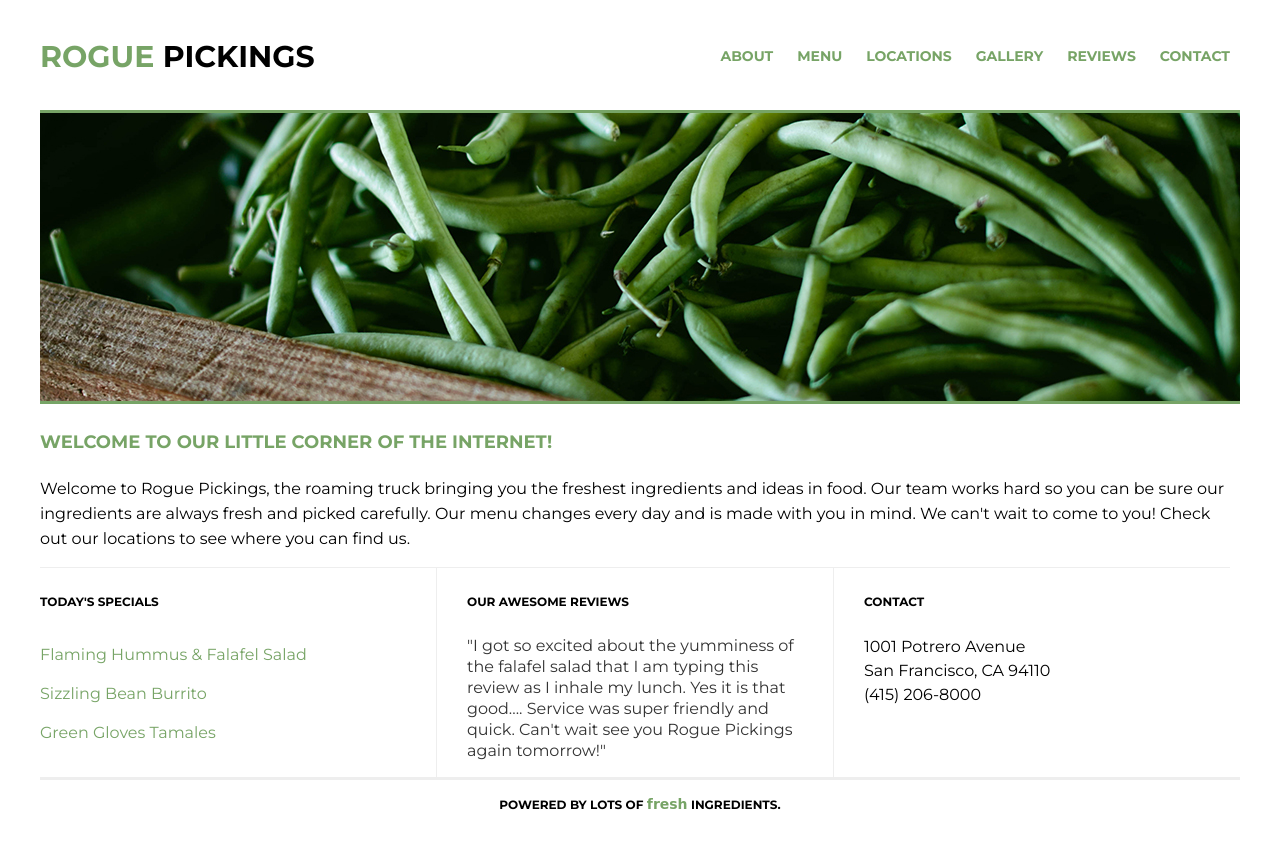
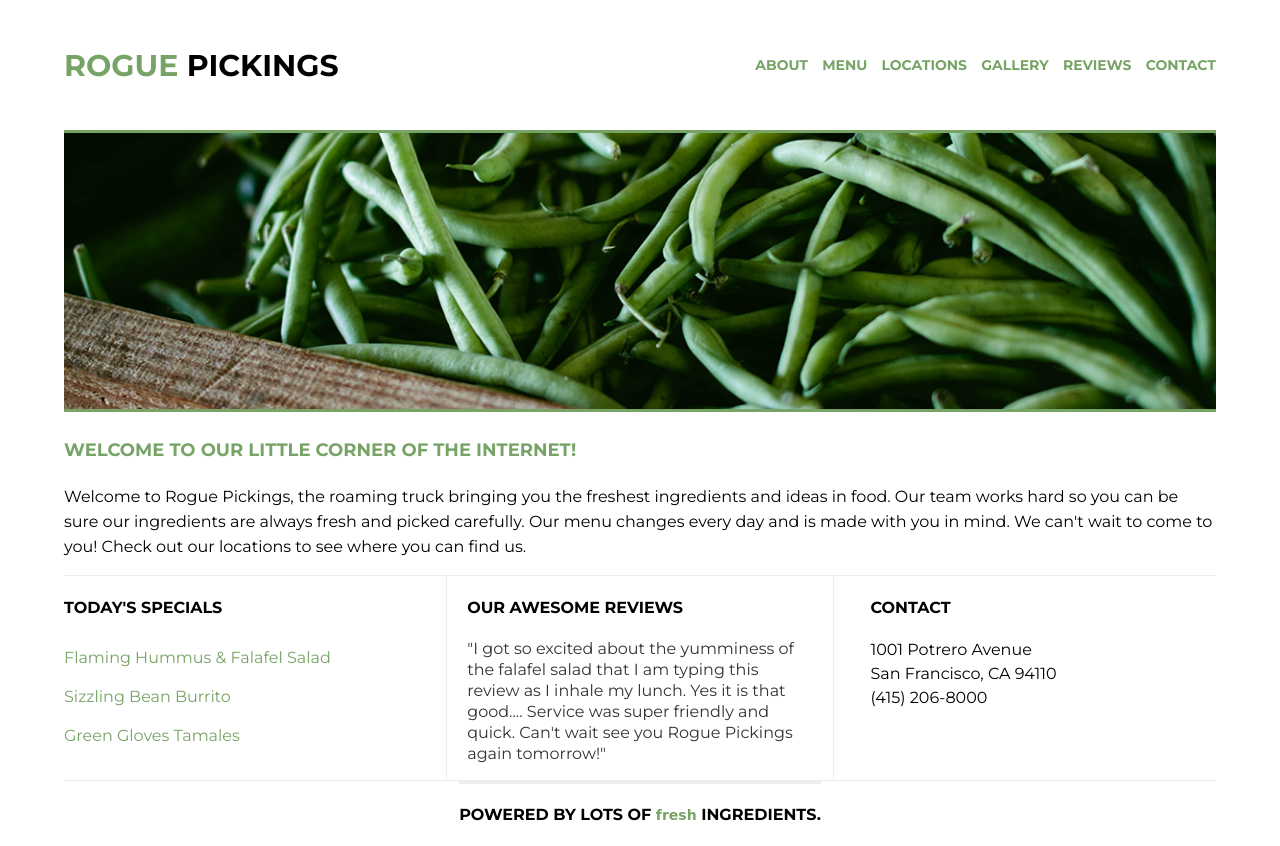
Before and after one commit to regine-tiu/rogue-pickings-flex, a plain HTML site: page index.html in a window 1280 px wide. Drawn offline with Linux system fonts and the light colour scheme; a web font is replaced by a local one.

Commit message:
reponsiveness included

```diff
--- a/css/main.css
+++ b/css/main.css
@@ -1,10 +1,23 @@
+html {
+	font-size: 16px;
+}
+
 body {
 	font-family: 'Montserrat', Helvetica, Arial, sans-serif;
+	display: flex;
+	justify-content: center;
+	align-items: center;
+	font-size: 1em;
 }
 
 .container{
 	max-width: 1200px;
 	margin: 0 auto;
+	width: 90%;
+	display: flex;
+	justify-content: center;
+	align-items: center;
+	flex-flow: row wrap;
 }
 
 h1,
@@ -15,45 +28,41 @@ h4 {
 	text-transform: uppercase;
 	font-weight: 700;
 }
-h1 {
-	font-size: 30px;
-}
-h2 {
-    font-size: 24px;
-}
-h3 {
-	font-size: 18px;
-}
-h4 {
-	font-size: 12px;
-}
+
 
 p {
-	font-size: 14px;
+	font-size: 0.875em;
 	line-height: 21px;
-    padding: 0 30px;
 }
 
 /*The widths are in a percentage!*/
 header {
-	height: 110px;
 	border-bottom: 3px solid #77a466;
+	text-align: center;
+	width: 100%;
 	margin: 0 auto;
+	display: flex;
+	justify-content: center;
+	align-items: center;
+	flex-flow: row wrap;
 }
 
 header h1 {
-	float: left;
+	font-size: 1.875em;
 	margin: 0;
-	padding: 38px 0;
+	padding: 38px 20px 20px 20px;
+	width: 100%;
 }
+
 header h1 span {
 	color: #77a466;
 }
 
 header nav {
-	float: right;
 	padding: 46px 0;
+	width: 100%;
 }
+
 header nav ul {
 	margin: 0;
 	padding: 0;
@@ -61,9 +70,9 @@ header nav ul {
 header nav ul li {
 	text-transform: uppercase;
 	font-weight: 700;
-	font-size: 14px;
-	padding: 0 10px;
-	display: inline;
+	font-size: 0.875em;
+	padding: 10px 0;
+	list-style: none;
 }
 header nav ul li a{
 	text-decoration: none;
@@ -73,55 +82,35 @@ header nav ul li a{
 /*The widths are in a percentage!*/
 .top-section,
 .bottom-section {
-	margin: 0 auto;
-	clear: both;
+	display: flex;
+	justify-content: center;
+	align-items: center;
+	flex-flow: row wrap;
 }
 
-.main-image {
-	height: auto;
-	float: left;
-}
 .main-image img {
 	width: 100%;
 	border-bottom: 3px solid #77a466;
 }
 
-.main-title {
-	height: auto;
-	float: left;
-}
 .main-title h3 {
 	text-align: left;
 	padding: 5px 0;
 	color: #77a466;
+	font-size: 1.125em;
 }
+
 .main-title p {
 	padding: 0;
-	font-size: 16px;
-	line-height: 25px;
+	font-size: 1em;
+	line-height: 1.5625em;
 }
 
 .section-one,
 .section-two,
 .section-three {
-	width: 33%;
-	height: auto;
-	float: left;
+	width: 100%;
 	border-top: 1px solid #eee;
-}
-
-.section-one h4 {
-	padding: 10px 0;
-}
-
-.section-two {
-	border-left: 1px solid #eee;
-	border-right: 1px solid #eee;
-}
-
-.section-two h4,
-.section-three h4 {
-	padding: 10px 30px;
 }
 
 .menu {
@@ -135,26 +124,77 @@ header nav ul li a{
 
 .reviews {
 	color: #333;
-	font-size: 16px;
-	line-height: 21px;
+	font-size: 1em;
+	line-height: 1.3125;
 }
 
 .address {
-	font-size: 16px;
-	line-height: 24px;
+	font-size: 1em;
+	line-height: 1.5;
 }
 
 /*The widths are in a percentage!*/
 footer {
-	height: 50px;
 	border-top: 3px solid #eee;
-	margin: 0 auto;
-	clear: both;
 	text-align: center;
+	display: flex;
+	justify-content: center;
+	align-items: center;
+	flex-flow: row wrap;
 }
 footer span {
 	font-family: 'Galada', cursive;
 	text-transform: lowercase;
 	color: #77a466;
-	font-size: 14px;
+	font-size: .875em;
 }
+
+@media all and (min-width:768px) {
+    /* Tablet styles here */
+	.bottom-section {
+		justify-content: space-between;
+		align-items: flex-start;
+		border-top: 1px solid #eee;
+		border-bottom: 1px solid #eee;
+	}
+
+	.section-one,
+  .section-two,
+  .section-three {
+		border-top: none;
+		flex-basis: 30%;
+    }
+
+	.section-two {
+		border-left: 1px solid #eee;
+		border-right: 1px solid #eee;
+		padding: 0 20px;
+	}
+}
+
+@media all and (min-width:1200px) {
+	header {
+		justify-content: space-between;
+	}
+
+	header nav ul {
+    display: flex;
+    justify-content: space-between;
+  }
+
+	header h1 {
+		width: 30%;
+		padding: 0;
+		text-align: left;
+		border-bottom: none;
+	}
+
+	header nav {
+		width: 40%;
+	}
+
+	header nav ul {
+		display: flex;
+		justify-content: space-between;
+	}
+}
```
